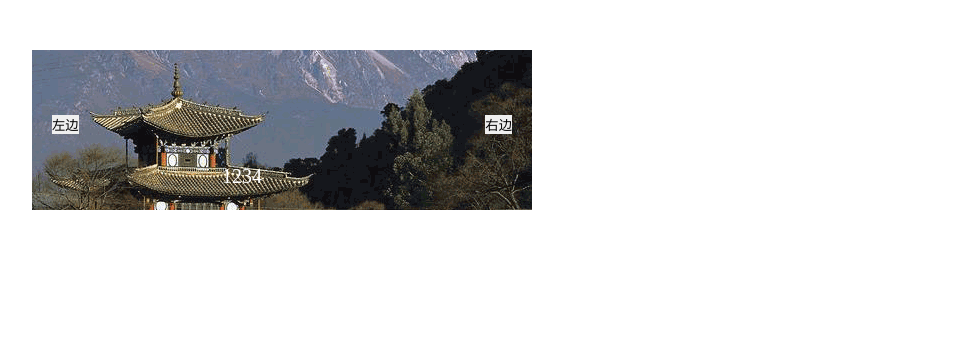
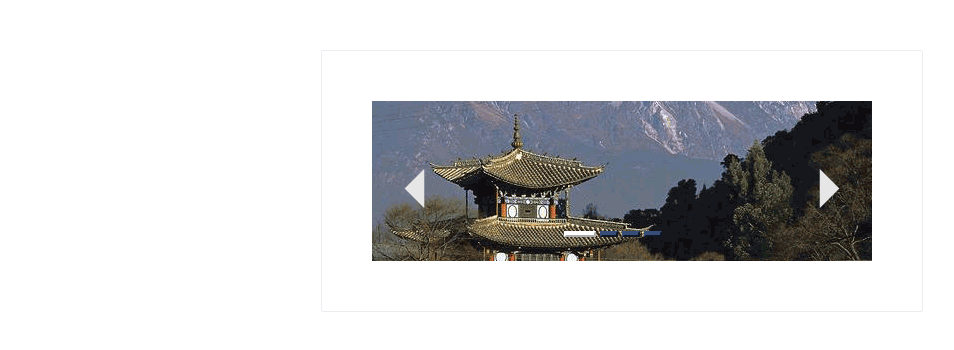
Before and after one commit to llinqiao/new-banner, a website built with webpack: page banner.html in a window 1280 px wide. Shown: the whole page, without its empty margins (18-972 px from the left). Built offline with Linux system fonts and the light colour scheme; files whose address does not match are found by name.

Commit message:
carousel

```diff
--- a/banner.html
+++ b/banner.html
@@ -6,6 +6,6 @@
 	<link rel="stylesheet" type="text/css" href="banner.css">
 </head>
 <body>
-	<script src="/bundle.js"></script>
+	<script src="dist/bundle.js"></script>
 </body>
 </html>
```
Also changed, not shown: dist/bundle.js.
